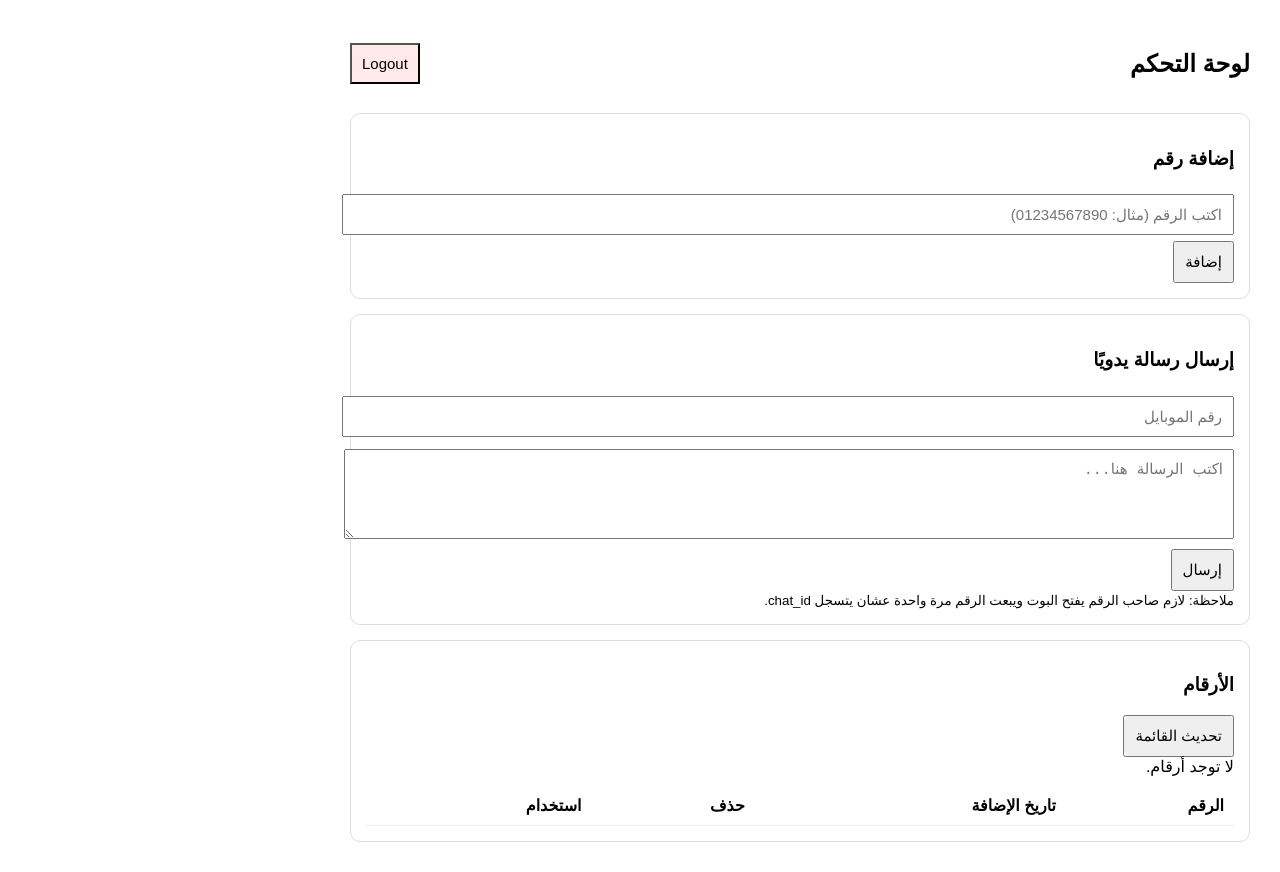
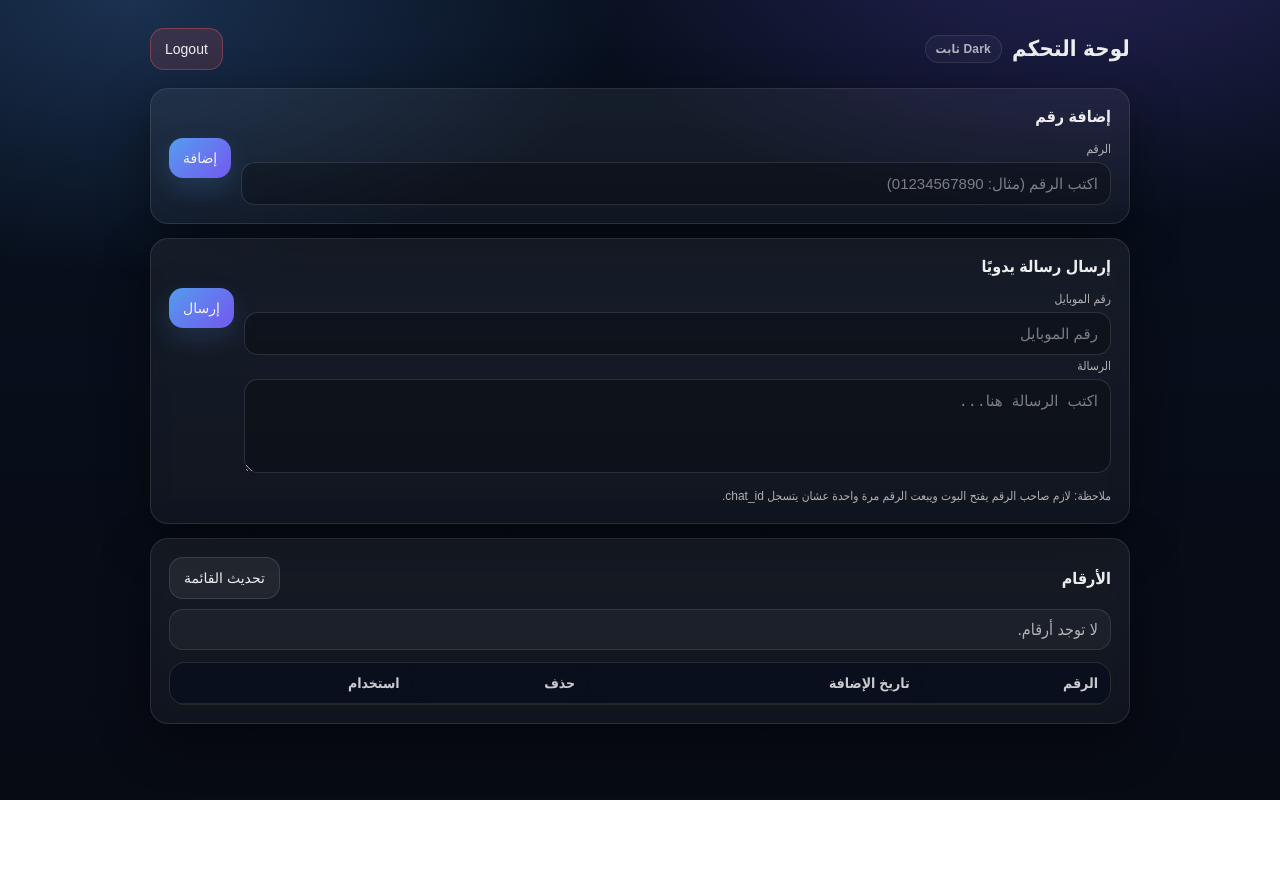
Before and after one commit to johnlatif16/telegram_lab, a website: page public/dashboard.html in a window 1280 px wide. After the commit the page ends 800 px from the top, so only its background shows below. Drawn offline with Linux system fonts and the light colour scheme; no server answers; sample sign-in values are in the browser's storage.

Commit message:
Update dashboard.html

```diff
--- a/public/dashboard.html
+++ b/public/dashboard.html
@@ -4,47 +4,266 @@
   <meta charset="utf-8" />
   <meta name="viewport" content="width=device-width,initial-scale=1" />
   <title>Dashboard</title>
+
   <style>
-    body{font-family:Arial;margin:30px;max-width:900px}
-    input,button,textarea{padding:10px;font-size:15px}
-    input,textarea{width:100%;margin:6px 0}
-    button{cursor:pointer}
-    .card{border:1px solid #ddd;border-radius:10px;padding:15px;margin:15px 0}
-    table{width:100%;border-collapse:collapse;margin-top:10px}
-    th,td{border-bottom:1px solid #eee;padding:10px;text-align:right}
-    .danger{background:#ffe9e9}
-    .ok{color:green}
-    .err{color:#b00020}
+    :root{
+      --bg: #0b1220;
+      --panel: rgba(255,255,255,.06);
+      --panel2: rgba(255,255,255,.04);
+      --border: rgba(255,255,255,.10);
+      --text: rgba(255,255,255,.92);
+      --muted: rgba(255,255,255,.66);
+
+      --brand: #5aa7ff;
+      --brand2: #7c5cff;
+      --ok: #39d98a;
+      --danger: #ff5d5d;
+      --warn: #ffcc66;
+
+      --shadow: 0 16px 50px rgba(0,0,0,.45);
+      --radius: 18px;
+    }
+
+    *{ box-sizing:border-box; }
+    html,body{ height:100%; }
+    body{
+      margin:0;
+      font-family: Arial, system-ui, -apple-system, "Segoe UI", Tahoma, sans-serif;
+      background:
+        radial-gradient(900px 500px at 85% -10%, rgba(124,92,255,.25), transparent 60%),
+        radial-gradient(900px 500px at 10% 0%, rgba(90,167,255,.22), transparent 55%),
+        linear-gradient(180deg, #08101f 0%, #070b14 100%);
+      color:var(--text);
+      padding:28px;
+    }
+
+    .wrap{ max-width: 980px; margin:0 auto; }
+
+    .topbar{
+      display:flex;
+      justify-content:space-between;
+      align-items:center;
+      gap:12px;
+      flex-wrap:wrap;
+      margin-bottom:18px;
+    }
+
+    h2{
+      margin:0;
+      font-size:22px;
+      letter-spacing:.2px;
+      display:flex;
+      align-items:center;
+      gap:10px;
+    }
+
+    .badge{
+      font-size:12px;
+      padding:6px 10px;
+      border:1px solid var(--border);
+      border-radius:999px;
+      color:var(--muted);
+      background:rgba(255,255,255,.03);
+    }
+
+    .card{
+      background: linear-gradient(180deg, var(--panel) 0%, var(--panel2) 100%);
+      border:1px solid var(--border);
+      border-radius: var(--radius);
+      padding:18px;
+      margin:14px 0;
+      box-shadow: var(--shadow);
+      backdrop-filter: blur(8px);
+    }
+
+    .card h3{
+      margin:0 0 12px;
+      font-size:16px;
+      color: rgba(255,255,255,.92);
+    }
+
+    .grid{
+      display:grid;
+      grid-template-columns: 1fr auto;
+      gap:10px;
+      align-items:start;
+    }
+
+    @media (max-width: 720px){
+      .grid{ grid-template-columns: 1fr; }
+    }
+
+    label{ display:block; font-size:12px; color:var(--muted); margin:4px 0 6px; }
+
+    input, textarea{
+      width:100%;
+      padding:12px 12px;
+      font-size:15px;
+      color: var(--text);
+      background: rgba(0,0,0,.25);
+      border: 1px solid rgba(255,255,255,.12);
+      border-radius: 14px;
+      outline: none;
+      transition: .15s ease;
+    }
+    input::placeholder, textarea::placeholder{ color: rgba(255,255,255,.45); }
+    input:focus, textarea:focus{
+      border-color: rgba(90,167,255,.55);
+      box-shadow: 0 0 0 3px rgba(90,167,255,.18);
+    }
+
+    .actions{
+      display:flex;
+      gap:10px;
+      align-items:center;
+      justify-content:flex-end;
+      flex-wrap:wrap;
+    }
+
+    button{
+      cursor:pointer;
+      border:none;
+      border-radius: 14px;
+      padding:12px 14px;
+      font-size:14px;
+      color: rgba(255,255,255,.92);
+      background: linear-gradient(135deg, rgba(90,167,255,.92), rgba(124,92,255,.92));
+      box-shadow: 0 10px 26px rgba(90,167,255,.16);
+      transition: transform .12s ease, filter .12s ease, opacity .12s ease;
+      white-space:nowrap;
+    }
+    button:hover{ transform: translateY(-1px); filter: brightness(1.05); }
+    button:active{ transform: translateY(0); opacity:.92; }
+
+    .btn-ghost{
+      background: rgba(255,255,255,.06);
+      border:1px solid rgba(255,255,255,.12);
+      box-shadow:none;
+    }
+
+    .btn-danger{
+      background: rgba(255,93,93,.14);
+      border:1px solid rgba(255,93,93,.35);
+      box-shadow:none;
+    }
+    .btn-danger:hover{ filter: brightness(1.08); }
+
+    .hint{
+      margin-top:10px;
+      color: var(--muted);
+      font-size: 12px;
+      line-height:1.5;
+    }
+
+    .msg{
+      margin-top:10px;
+      padding:10px 12px;
+      border-radius: 14px;
+      border:1px solid rgba(255,255,255,.10);
+      background: rgba(255,255,255,.04);
+      color: var(--muted);
+    }
+    .msg.ok{
+      border-color: rgba(57,217,138,.35);
+      background: rgba(57,217,138,.10);
+      color: rgba(255,255,255,.92);
+    }
+    .msg.err{
+      border-color: rgba(255,93,93,.35);
+      background: rgba(255,93,93,.12);
+      color: rgba(255,255,255,.92);
+    }
+
+    .tableWrap{
+      overflow:auto;
+      border-radius: 16px;
+      border:1px solid rgba(255,255,255,.10);
+      background: rgba(0,0,0,.18);
+      margin-top:12px;
+    }
+
+    table{ width:100%; border-collapse:collapse; min-width: 620px; }
+    th, td{
+      padding:12px 12px;
+      text-align:right;
+      border-bottom:1px solid rgba(255,255,255,.08);
+      vertical-align:middle;
+      font-size:14px;
+    }
+    th{
+      position:sticky;
+      top:0;
+      background: rgba(10,16,30,.92);
+      backdrop-filter: blur(8px);
+      color: rgba(255,255,255,.78);
+      font-weight:600;
+    }
+    tbody tr:hover{ background: rgba(255,255,255,.04); }
+
+    .pill{
+      display:inline-flex;
+      gap:8px;
+      align-items:center;
+      padding:8px 10px;
+      border-radius: 999px;
+      border:1px solid rgba(255,255,255,.10);
+      background: rgba(255,255,255,.04);
+      color: rgba(255,255,255,.85);
+      font-size:12px;
+    }
   </style>
 </head>
+
 <body>
-  <div style="display:flex;justify-content:space-between;align-items:center;gap:10px;flex-wrap:wrap">
-    <h2>لوحة التحكم</h2>
-    <button id="logout" class="danger">Logout</button>
+  <div class="wrap">
+    <div class="topbar">
+      <h2>لوحة التحكم <span class="badge">Dark ثابت</span></h2>
+      <button id="logout" class="btn-danger">Logout</button>
     </div>
 
     <div class="card">
       <h3>إضافة رقم</h3>
+      <div class="grid">
+        <div>
+          <label for="phone">الرقم</label>
           <input id="phone" placeholder="اكتب الرقم (مثال: 01234567890)" />
+          <div id="addMsg"></div>
+        </div>
+        <div class="actions">
           <button id="add">إضافة</button>
-    <div id="addMsg"></div>
+        </div>
+      </div>
     </div>
 
     <div class="card">
       <h3>إرسال رسالة يدويًا</h3>
+      <div class="grid">
+        <div>
+          <label for="sendPhone">رقم الموبايل</label>
           <input id="sendPhone" placeholder="رقم الموبايل" />
+          <label for="message">الرسالة</label>
           <textarea id="message" rows="4" placeholder="اكتب الرسالة هنا..."></textarea>
+          <div id="sendMsg"></div>
+
+          <div class="hint">
+            ملاحظة: لازم صاحب الرقم يفتح البوت ويبعت الرقم مرة واحدة عشان يتسجل chat_id.
+          </div>
+        </div>
+        <div class="actions">
           <button id="send">إرسال</button>
-    <div id="sendMsg"></div>
-    <small>
-      ملاحظة: لازم صاحب الرقم يفتح البوت ويبعت الرقم مرة واحدة عشان يتسجل chat_id.
-    </small>
+        </div>
+      </div>
     </div>
 
     <div class="card">
-    <h3>الأرقام</h3>
-    <button id="refresh">تحديث القائمة</button>
+      <div style="display:flex;justify-content:space-between;align-items:center;gap:10px;flex-wrap:wrap">
+        <h3 style="margin:0">الأرقام</h3>
+        <button id="refresh" class="btn-ghost">تحديث القائمة</button>
+      </div>
+
       <div id="listMsg"></div>
+
+      <div class="tableWrap">
         <table>
           <thead>
             <tr>
@@ -56,6 +275,8 @@
           </thead>
           <tbody id="tbody"></tbody>
         </table>
+      </div>
+    </div>
   </div>
 
   <script>
@@ -76,10 +297,15 @@
       return resp;
     }
 
+    function setMsg(el, text, kind){
+      el.textContent = text || "";
+      el.className = text ? ("msg " + (kind || "")) : "";
+    }
+
     async function loadNumbers() {
       const tbody = document.getElementById("tbody");
       tbody.innerHTML = "";
-      document.getElementById("listMsg").textContent = "";
+      setMsg(document.getElementById("listMsg"), "", "");
 
       const resp = await api("/api/numbers");
       if (!resp) return;
@@ -88,7 +314,7 @@
       const items = data.items || [];
 
       if (!items.length) {
-        document.getElementById("listMsg").textContent = "لا توجد أرقام.";
+        setMsg(document.getElementById("listMsg"), "لا توجد أرقام.", "");
         return;
       }
 
@@ -96,17 +322,18 @@
         const tr = document.createElement("tr");
 
         const tdPhone = document.createElement("td");
-        tdPhone.textContent = it.phone || "";
+        tdPhone.innerHTML = `<span class="pill">${it.phone || ""}</span>`;
         tr.appendChild(tdPhone);
 
         const tdDate = document.createElement("td");
         tdDate.textContent = it.createdAt || "";
+        tdDate.style.color = "rgba(255,255,255,.70)";
         tr.appendChild(tdDate);
 
         const tdDel = document.createElement("td");
         const delBtn = document.createElement("button");
         delBtn.textContent = "حذف";
-        delBtn.className = "danger";
+        delBtn.className = "btn-danger";
         delBtn.onclick = async () => {
           const phone = normalizePhone(it.phone);
           const r = await api("/api/numbers/" + phone, { method: "DELETE" });
@@ -118,6 +345,7 @@
         const tdUse = document.createElement("td");
         const useBtn = document.createElement("button");
         useBtn.textContent = "استخدام";
+        useBtn.className = "btn-ghost";
         useBtn.onclick = () => {
           document.getElementById("sendPhone").value = it.phone || "";
           window.scrollTo({ top: 0, behavior: "smooth" });
@@ -132,10 +360,9 @@
     document.getElementById("add").onclick = async () => {
       const phone = normalizePhone(document.getElementById("phone").value);
       const msg = document.getElementById("addMsg");
-      msg.textContent = "";
-      msg.className = "";
+      setMsg(msg, "", "");
 
-      if (!phone) { msg.textContent = "رقم غير صحيح"; msg.className="err"; return; }
+      if (!phone) { setMsg(msg, "رقم غير صحيح", "err"); return; }
 
       const resp = await api("/api/numbers", {
         method: "POST",
@@ -148,13 +375,12 @@
       const data = await resp.json().catch(()=>({}));
 
       if (resp.ok) {
-        msg.textContent = "تمت الإضافة ✅";
-        msg.className = "ok";
+        setMsg(msg, "تمت الإضافة ✅", "ok");
         document.getElementById("phone").value = "";
         loadNumbers();
       } else {
-        msg.textContent = (data.detail ? (data.error + " — " + data.detail) : (data.error || ("HTTP " + resp.status)));
-        msg.className = "err";
+        const t = (data.detail ? (data.error + " — " + data.detail) : (data.error || ("HTTP " + resp.status)));
+        setMsg(msg, t, "err");
       }
     };
 
@@ -162,11 +388,10 @@
       const phone = normalizePhone(document.getElementById("sendPhone").value);
       const message = document.getElementById("message").value.trim();
       const msg = document.getElementById("sendMsg");
-      msg.textContent = "";
-      msg.className = "";
+      setMsg(msg, "", "");
 
-      if (!phone) { msg.textContent="رقم غير صحيح"; msg.className="err"; return; }
-      if (!message) { msg.textContent="اكتب رسالة"; msg.className="err"; return; }
+      if (!phone) { setMsg(msg,"رقم غير صحيح","err"); return; }
+      if (!message) { setMsg(msg,"اكتب رسالة","err"); return; }
 
       const resp = await api("/api/send", {
         method: "POST",
@@ -179,11 +404,10 @@
       const data = await resp.json().catch(()=>({}));
 
       if (resp.ok) {
-        msg.textContent = "تم الإرسال ✅";
-        msg.className = "ok";
+        setMsg(msg, "تم الإرسال ✅", "ok");
       } else {
-        msg.textContent = (data.detail ? (data.error + " — " + data.detail) : (data.error || ("HTTP " + resp.status)));
-        msg.className = "err";
+        const t = (data.detail ? (data.error + " — " + data.detail) : (data.error || ("HTTP " + resp.status)));
+        setMsg(msg, t, "err");
       }
     };
 
@@ -195,7 +419,6 @@
       location.href = "/login";
     };
 
-    // لو مفيش توكن، ودّيه للوجين
     if (!localStorage.getItem("jwt")) {
       location.href = "/login";
     } else {
```
Lines whose indentation alone changed are shown as unchanged.
